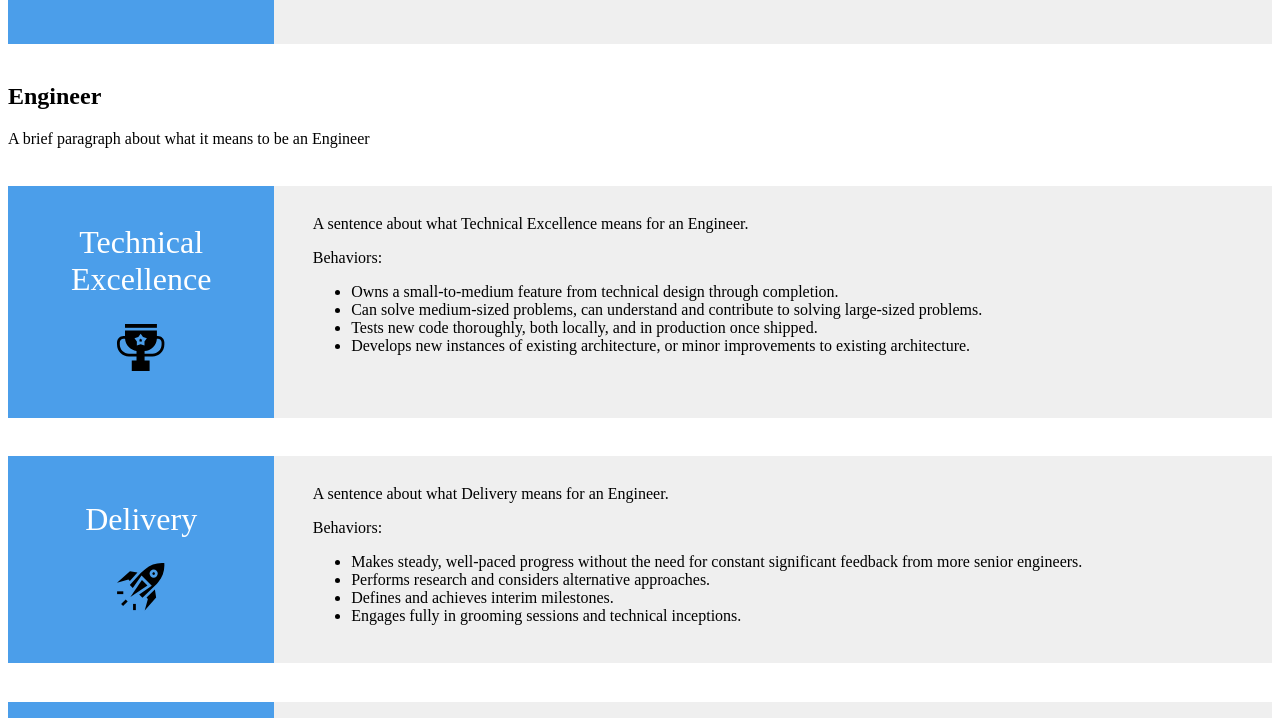
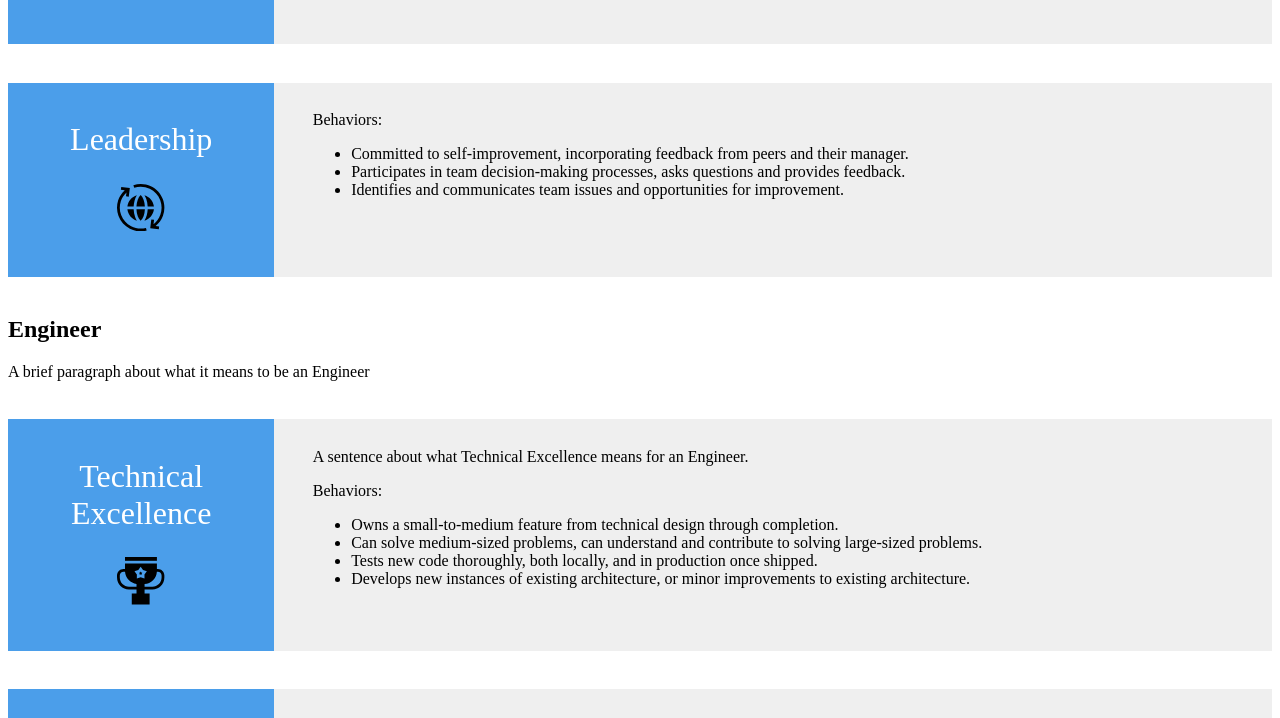
Before and after one commit to TangoGroup/career-journeys, a Next.js app: page /roles in a window 1280 px wide. Shown: the part 2638-3356 px from the top of the page. Built offline with nearby package versions, Linux system fonts and the light colour scheme.

Commit message:
Leadership behaviors

```diff
--- a/constants/expectations.js
+++ b/constants/expectations.js
@@ -28,6 +28,13 @@ export const ROLE_EXPECTATIONS = {
       behaviors: [
         'Understands and can Explain Gloo’s Core Purpose / Mission  and Design Principles',
         'Basic understanding of priorities and goals for the team',
+      ],
+    },
+    LEADERSHIP: {
+      behaviors: [
+        'Committed to self-improvement, incorporating feedback from peers and their manager.',
+        'Participates in team decision-making processes, asks questions and provides feedback.',
+        'Identifies and communicates team issues and opportunities for improvement.',
       ],
     },
   },
@@ -66,6 +73,13 @@ export const ROLE_EXPECTATIONS = {
         'Actively engages in understanding Gloo strategy and impact on the team.',
       ],
     },
+    LEADERSHIP: {
+      behaviors: [
+        'Informally mentors individuals in an ad-hoc way, supports new hires and conveys institutional knowledge.',
+        'Influences team decision-making process with domain knowledge.',
+        'Investigates potential causes for team issues and proposes solutions for improvement.',
+      ],
+    },
   },
   SENIOR_ENGINEER: {
     TECHNICAL_EXCELLENCE: {
@@ -94,6 +108,13 @@ export const ROLE_EXPECTATIONS = {
       behaviors: [
         'Actively engages with broader team in discussions regarding Strategy and Principles. Helps teammates understand how their work connects to overall strategy,', 'purpose and design principles.',
         'Demonstrates the ability to translate between basic business requirements and technical requirements.',
+      ],
+    },
+    LEADERSHIP: {
+      behaviors: [
+        'Mentors people proactively as individuals or groups.',
+        'Brings knowledge and experience to decision-making process.',
+        'Occasionally solves team issues and implementing improvement.',
       ],
     },
   },
@@ -127,6 +148,13 @@ export const ROLE_EXPECTATIONS = {
         'Identifies appropriate metrics that tie back to business objectives and measures those when making decisions.',
         'Understands various product offerings and how they work together.',
         'Integrates business needs into project planning.',
+      ],
+    },
+    LEADERSHIP: {
+      behaviors: [
+        'Teaches small groups of engineers.',
+        'Leads team through timely and effective decision making process.',
+        'Frequently takes lead in solving team issues, implements improvements and proactively communicates with stakeholders.',
       ],
     },
   },
@@ -164,6 +192,17 @@ export const ROLE_EXPECTATIONS = {
         'Aligns technology strategy with product strategy in partnership with Directors and VP.',
       ],
     },
+    LEADERSHIP: {
+      behaviors: [
+        'Encourages people to mentor each other and creates ways for them to do so.',
+        'Empowers Staff Engineers and Team Lead to make decisions.',
+        'Committed to continuous improvement through team retros and small improvements.',
+        'Motivates the team and rights the ship in rough times.',
+        'Serves team with hands-on effort.',
+        'Able to communicate tough realities to stakeholders.',
+        'Supports and guides team members with their Career Journey.',
+      ],
+    },
   },
   ENGINEERING_MANAGER: {
     TECHNICAL_EXCELLENCE: {
@@ -197,6 +236,11 @@ export const ROLE_EXPECTATIONS = {
         'TODO: Inherit from Senior Staff Engineer',
       ],
     },
+    LEADERSHIP: {
+      behaviors: [
+        'TODO: Inherits from Senior Staff Engineer',
+      ],
+    },
   },
   PRINCIPAL_ENGINEER: {
     TECHNICAL_EXCELLENCE: {
@@ -225,6 +269,15 @@ export const ROLE_EXPECTATIONS = {
         'Understands, promotes and clarifies the company vision and principles throughout engineering.',
         'Connects the work we’re doing to the principles and goals of the company.',
         'Demonstrates a deep understanding of entire product feature set.',
+      ],
+    },
+    LEADERSHIP: {
+      behaviors: [
+        'Instills and promotes a culture of learning and development within engineering.',
+        'Promotes a culture that encourages courageous decision making.',
+        'Defines processes with stakeholders that empower the team, have alignment with company goals, improve team’s progress, and demonstrate success.',
+        'Promotes a positive, fun working environment both inside and outside of Gloo.',
+        'Instills trust and confidence with team through transparency and action.',
       ],
     },
   },
@@ -260,6 +313,11 @@ export const ROLE_EXPECTATIONS = {
         'TODO: Inherit from Principal Engineer',
       ],
     },
+    LEADERSHIP: {
+      behaviors: [
+        'TODO: Inherit from Principal Engineer',
+      ],
+    },
   },
 };
 
```
